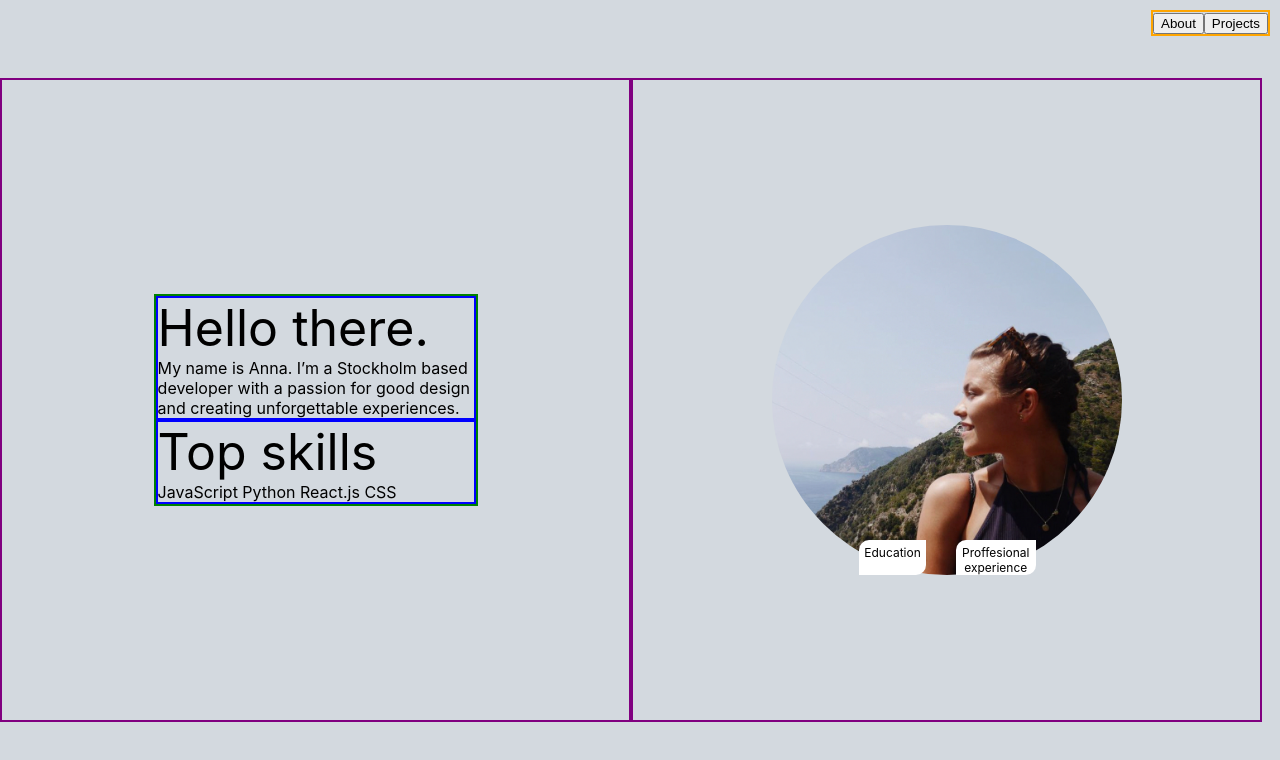
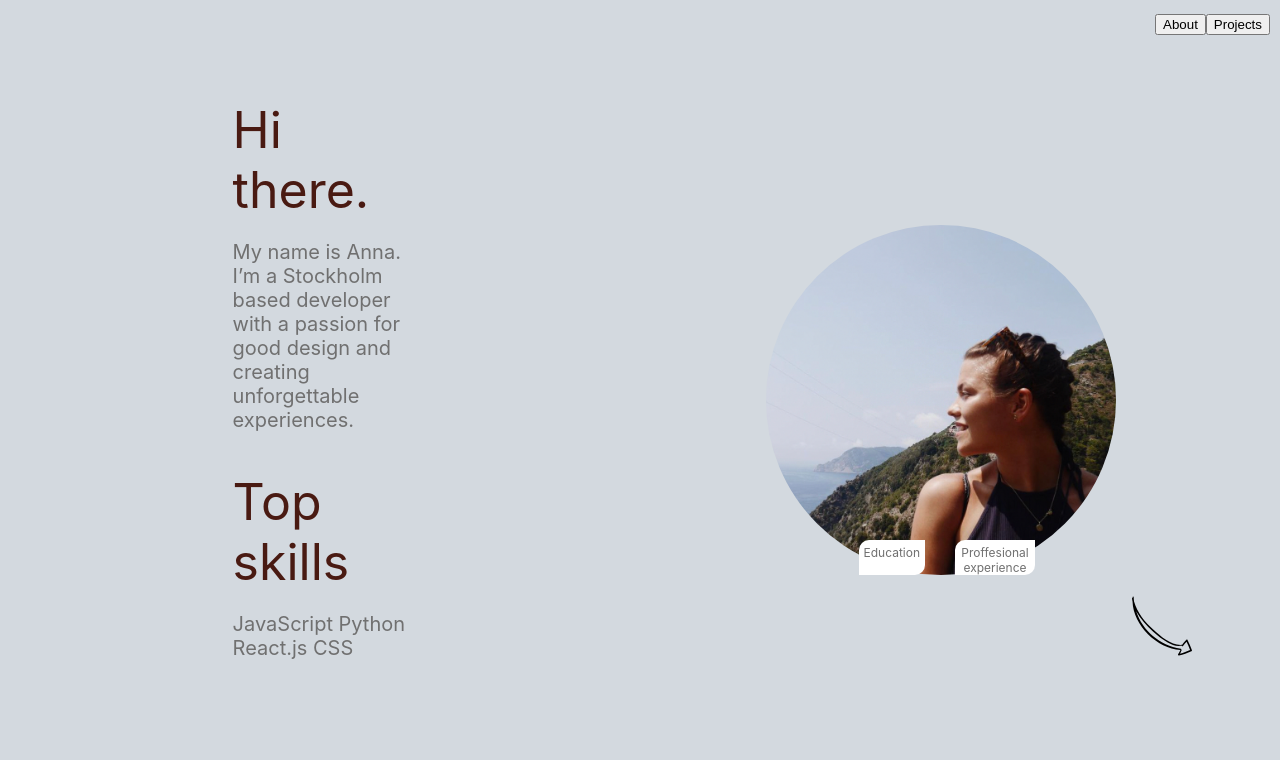
Before and after one commit to annagustavsson/techportfolio, a React (Create React App) app: page / in a window 1280 px wide. Shown: the top 760 px of the page. Built offline with nearby package versions, Linux system fonts and the light colour scheme.

Commit message:
inital setup startpage

```diff
--- a/src/components/startPage/ImageHolder/imageHolder.module.scss
+++ b/src/components/startPage/ImageHolder/imageHolder.module.scss
@@ -5,6 +5,7 @@
     border-radius: 50%;
     width: 350px;
     height: 350px;
+
 }
 
 
@@ -12,7 +13,7 @@
     position: absolute;
     display: flex;
     bottom: 0;
-    left: 25%;
+    left: 26.5%;
 }
 
 .infoBox {
@@ -23,6 +24,7 @@
     font-size: 12px;
     padding: 5px;
     text-align: center;
+    cursor: pointer;
 }
 
 .infoBox:not(:first-child) {
--- a/src/components/startPage/StartPage.tsx
+++ b/src/components/startPage/StartPage.tsx
@@ -3,6 +3,9 @@ import ToggleMenu from "../ToggleMenu/ToggleMenu"
 import ImageHolder from "./ImageHolder/ImageHolder"
 import TextHolder from "./TextHolder/TextHolder"
 import styles from "./startPage.module.scss"
+import arrowIcon from "../../resources/icons/arrow.svg"
+
+
 
 
 
@@ -12,7 +15,9 @@ interface Props {
 
 const StartPage = (props: Props) => {
 
-    const helloHeading: string = "Hello there.";
+
+    // how this is implemented could could be improved
+    const helloHeading: string = "Hi there.";
     const helloText: string = "My name is Anna. I’m a Stockholm based developer with a passion for good design and creating unforgettable experiences. ";
     const skillsHeading: string = "Top skills"
     const skillsText: string = "JavaScript Python React.js CSS"
@@ -30,6 +35,8 @@ const StartPage = (props: Props) => {
                 </div>
             <div className={styles.halfContainer}>
                 <ImageHolder/>
+                <img className={styles.arrow} src={arrowIcon}></img>
+
             </div>
 
         </div>
--- a/src/components/startPage/TextHolder/TextHolder.tsx
+++ b/src/components/startPage/TextHolder/TextHolder.tsx
@@ -1,5 +1,6 @@
 import React from 'react'
-import styles from "./textHolder.module.scss"
+//import styles from "./textHolder.module.scss"
+import styles from "../startPage.module.scss"
 
 interface Props {
     header : string,
@@ -8,7 +9,7 @@ interface Props {
 
 const TextHolder = ({header, text}: Props) => {
     return (
-        <div className={styles.textCard}>
+        <div>
             <div className={styles.heading}>{header}</div>
             <div>{text}</div>
         </div>
--- a/src/components/startPage/TextHolder/textHolder.module.scss
+++ /dev/null
@@ -1,9 +0,0 @@
-.textCard {
-    border: 2px solid blue;
-    // height: 200px;
-    // width: 200px;
-}
-
-.heading {
-    font-size: 50px;
-}
--- a/src/components/startPage/startPage.module.scss
+++ b/src/components/startPage/startPage.module.scss
@@ -1,3 +1,14 @@
+body {
+    font-size: 20px;
+    color: #707070
+}
+
+.heading {
+    font-size: 50px;
+    color:#491A12;
+}
+
+
 .flexContainer {
     display: flex;
     height: 100vh;
@@ -10,11 +21,9 @@
 
 .toggleContainer {
     display: flex;
-    border: 2px solid rgb(157, 157, 158);
     position: absolute;
     top: 10px;
     right: 10px;
-    border: 2px solid orange;
 }
 
 .halfContainer {
@@ -22,13 +31,30 @@
     width: 49vw;
     justify-content: center;
     align-items: center;
-    border: 2px solid purple;
     height: 80vh;
+    position: relative;
+
 }
 
 .textContainer {
+    margin-left: 30px;
     display: flex;
     flex-direction: column;
-    border: 2px solid green;
-    width: 25vw;
+    width: 15vw;
+
+
+    :not(:nth-child(1):nth-child(2):nth-child(4)) {
+        margin-bottom: 20px;
+    }
+
+
 }
+
+
+.arrow {
+    max-width: 60px;
+    position: absolute;
+    bottom: 10%;
+    right: 10%;
+    cursor: pointer;
+}
```
Also changed, not shown: src/resources/icons/arrow.svg (added).
